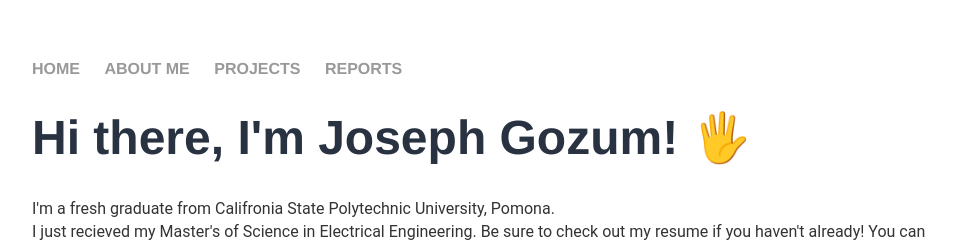
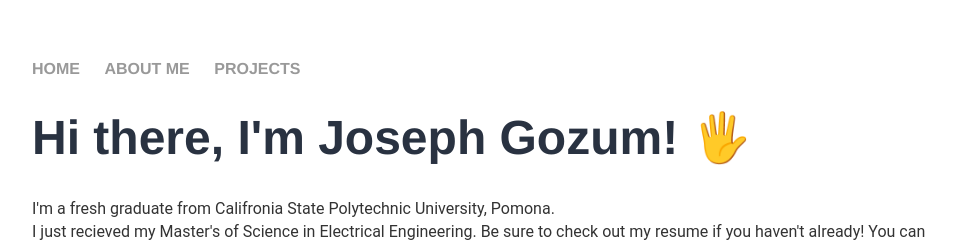
Before and after one commit to jgoeszoom/jgoeszoom.github.io, a Jekyll site: the page built from root/index.html, in a window 1280 px wide. Shown: the top 245 px of the page, without its empty margins (160-1119 px from the left). Built offline with Jekyll 4.4.1, drawn with Linux system fonts in a browser that asks for light colours.

Commit message:
Took away reports section.

```diff
--- a/_layouts/default.html
+++ b/_layouts/default.html
@@ -13,7 +13,7 @@
 					<li><a href="/">HOME</a></li>
 					<li><a href="/about">ABOUT ME</a></li>
 					<li><a href="/projects">PROJECTS</a></li>
-					<li><a href="/reports">REPORTS</a></li>
+					<!--<li><a href="/reports">REPORTS</a></li>-->
 	    		</ul>
 			</nav>
 			<div class="container">
```
